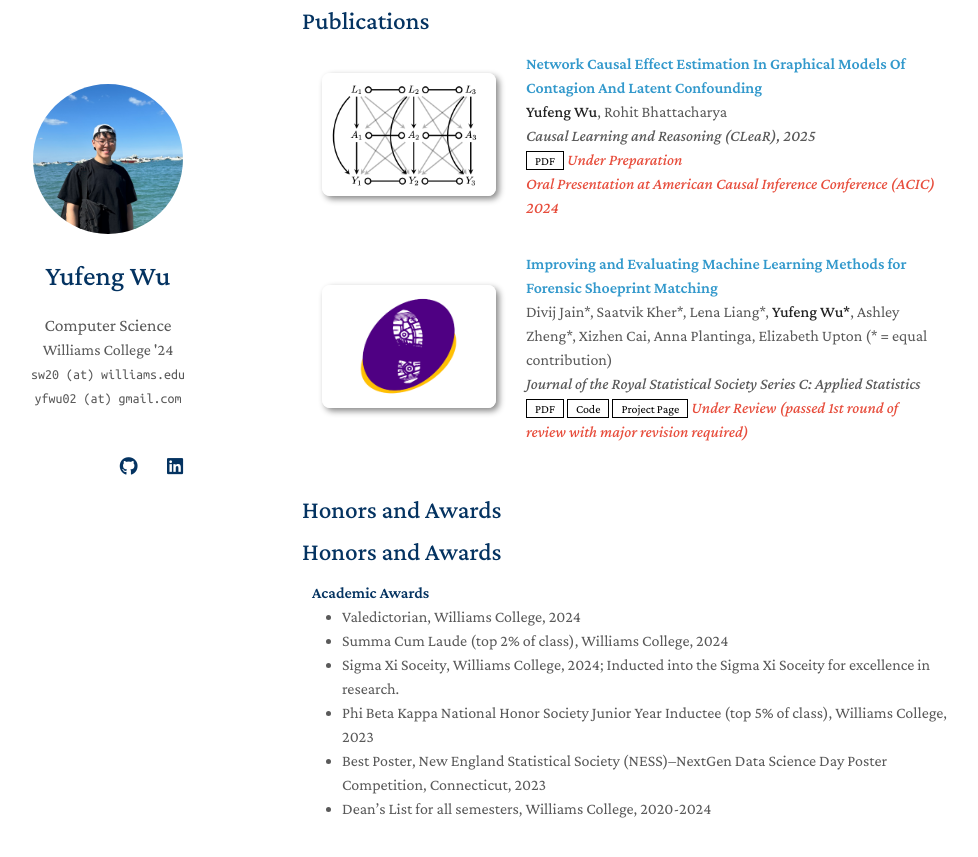
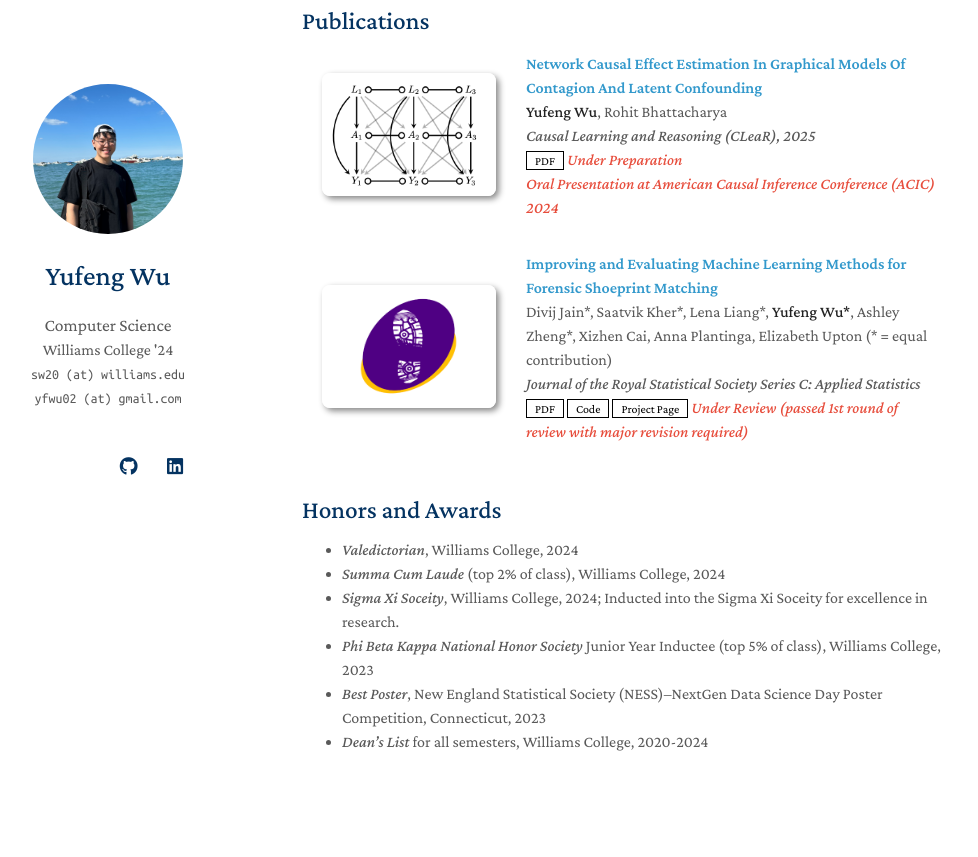
Before and after one commit to yufeng-wu/yufeng-wu.github.io, a Jekyll site: the page built from index.md, in a window 1280 px wide and 900 px high, scrolled down 927 px. Shown: the top 857 px of the window, without its empty margins (168-1146 px from the left). Built offline with Jekyll 4.4.1, drawn with Linux system fonts in a browser that asks for light colours; a style sheet for code colours, icons or effects is not loaded; our own code applies the rules of GitHub Pages for plain Markdown files; after the commit the page ends 1760 px from its top, so only the background shows below that.

Commit message:
added awards section:

```diff
--- a/_includes/awards.md
+++ b/_includes/awards.md
@@ -1,14 +1,10 @@
 ## Honors and Awards
 
-## Honors and Awards
-
-<h4 style="margin:0 10px 0;">Academic Awards</h4>
-
 <ul style="margin:0 0 5px;">
-  <li><autocolor>Valedictorian, Williams College, 2024</autocolor></li>
-  <li><autocolor>Summa Cum Laude (top 2% of class), Williams College, 2024</autocolor></li>
-  <li><autocolor>Sigma Xi Soceity, Williams College, 2024; Inducted into the Sigma Xi Soceity for excellence in research.</autocolor></li>
-  <li><autocolor>Phi Beta Kappa National Honor Society Junior Year Inductee (top 5% of class), Williams College, 2023</autocolor></li>
-  <li><autocolor>Best Poster, New England Statistical Society (NESS)–NextGen Data Science Day Poster Competition, Connecticut, 2023</autocolor></li>
-  <li><autocolor>Dean’s List for all semesters, Williams College, 2020-2024</autocolor></li>
+  <li><autocolor><em>Valedictorian</em>, Williams College, 2024</autocolor></li>
+  <li><autocolor><em>Summa Cum Laude</em> (top 2% of class), Williams College, 2024</autocolor></li>
+  <li><autocolor><em>Sigma Xi Soceity</em>, Williams College, 2024; Inducted into the Sigma Xi Soceity for excellence in research.</autocolor></li>
+  <li><autocolor><em>Phi Beta Kappa National Honor Society</em> Junior Year Inductee (top 5% of class), Williams College, 2023</autocolor></li>
+  <li><autocolor><em>Best Poster</em>, New England Statistical Society (NESS)–NextGen Data Science Day Poster Competition, Connecticut, 2023</autocolor></li>
+  <li><autocolor><em>Dean’s List</em> for all semesters, Williams College, 2020-2024</autocolor></li>
 </ul>
```
